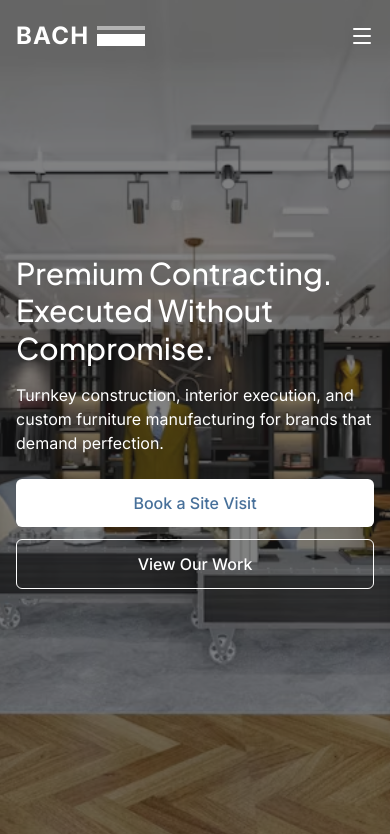
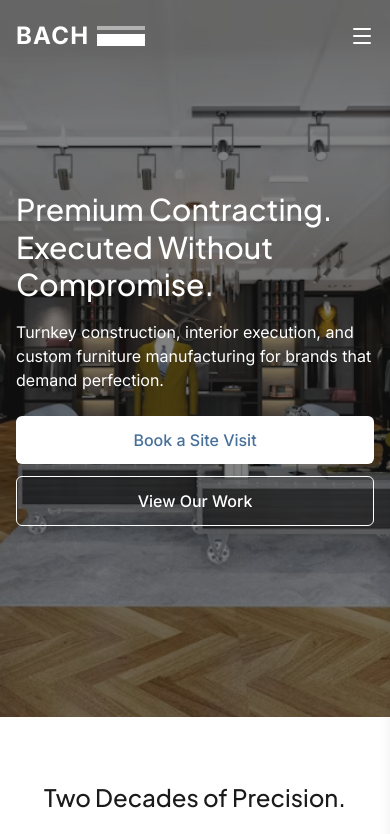
Before and after one commit to CheezyMansour/bach-landing-page, a Next.js app: page / in a window 390 px wide. Shown: the top 834 px of the page. Built offline with nearby package versions, Linux system fonts and the light colour scheme.

Commit message:
small commit

```diff
--- a/components/Hero.tsx
+++ b/components/Hero.tsx
@@ -2,7 +2,7 @@ import Image from "next/image";
 
 export default function Hero() {
   return (
-    <section id="hero" className="relative min-h-dvh flex items-center">
+    <section id="hero" className="relative h-[85vh] md:min-h-screen flex items-center">
       {/* Background Image */}
       <Image
         src="/hero-image-luxury.avif"
```
